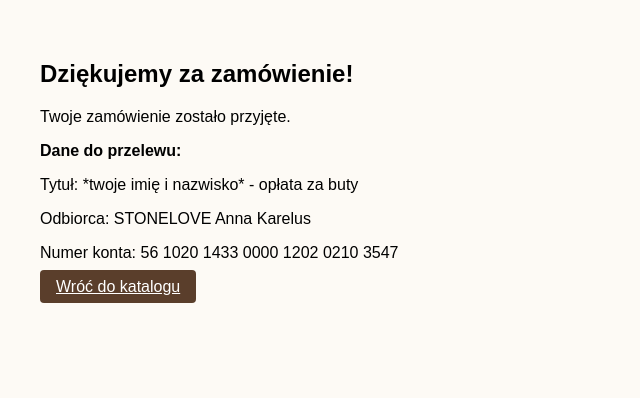
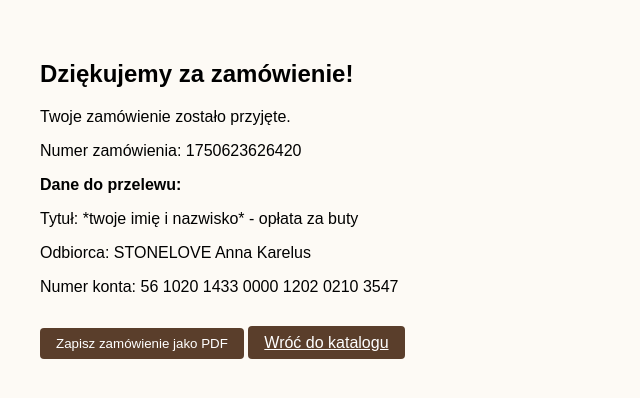
Before and after one commit to PKrokosz/Karelus, a plain HTML site: page zamowienie.html in a window 1280 px wide. Both pictures are taken after typing "Sample", "name@example.com", "5551234", "Sample", "5", "5" into the empty fields and a click on the button "Wyślij zamówienie". Shown: the whole page, without its empty margins (0-640 px from the left). Drawn offline with nearby package versions, Linux system fonts and the light colour scheme.

Commit message:
Add PDF download and email stub

```diff
--- a/zamowienie.html
+++ b/zamowienie.html
@@ -4,6 +4,9 @@
   <meta charset="UTF-8">
   <meta name="viewport" content="width=device-width, initial-scale=1.0">
   <title>Formularz zamówienia</title>
+  <script src="https://cdnjs.cloudflare.com/ajax/libs/html2pdf.js/0.10.1/html2pdf.bundle.min.js"></script>
+  <!-- Optional: EmailJS library for sending confirmation emails -->
+  <script src="https://cdn.jsdelivr.net/npm/emailjs-com@3/dist/email.min.js"></script>
   <script>
     document.addEventListener("DOMContentLoaded", function () {
       const urlParams = new URLSearchParams(window.location.search);
@@ -25,8 +28,34 @@
       if (form) {
         form.addEventListener("submit", function (e) {
           e.preventDefault();
-          document.getElementById("confirmation").classList.remove("hidden");
+          const confirmation = document.getElementById("confirmation");
+          confirmation.classList.remove("hidden");
           form.classList.add("hidden");
+
+          // generate a simple order ID
+          const orderId = Date.now();
+          document.getElementById("order-id").textContent = orderId;
+
+          // attempt to send a confirmation email via EmailJS
+          // NOTE: replace SERVICE_ID, TEMPLATE_ID and PUBLIC_KEY with actual values
+          if (window.emailjs) {
+            emailjs.init("PUBLIC_KEY");
+            emailjs.send("SERVICE_ID", "TEMPLATE_ID", {
+              order_id: orderId,
+              name: form.elements[0].value,
+              email: form.elements[1].value,
+              phone: form.elements[2].value,
+              locker: form.elements[3].value,
+            }).catch(function(err){ console.error("EmailJS error", err); });
+          }
+        });
+      }
+
+      const downloadBtn = document.getElementById("download-pdf");
+      if (downloadBtn) {
+        downloadBtn.addEventListener("click", function () {
+          const element = document.getElementById("confirmation");
+          html2pdf().from(element).save("zamowienie.pdf");
         });
       }
     });
@@ -114,10 +143,12 @@
   <div id="confirmation" class="hidden">
     <h2>Dziękujemy za zamówienie!</h2>
     <p>Twoje zamówienie zostało przyjęte.</p>
+    <p>Numer zamówienia: <span id="order-id"></span></p>
     <p><strong>Dane do przelewu:</strong></p>
     <p>Tytuł: *twoje imię i nazwisko* - opłata za buty</p>
     <p>Odbiorca: STONELOVE Anna Karelus</p>
     <p>Numer konta: 56 1020 1433 0000 1202 0210 3547</p>
+    <button id="download-pdf" class="button" type="button">Zapisz zamówienie jako PDF</button>
     <a href="karelus_shop_mvp.html" class="button">Wróć do katalogu</a>
   </div>
 </body>
```
